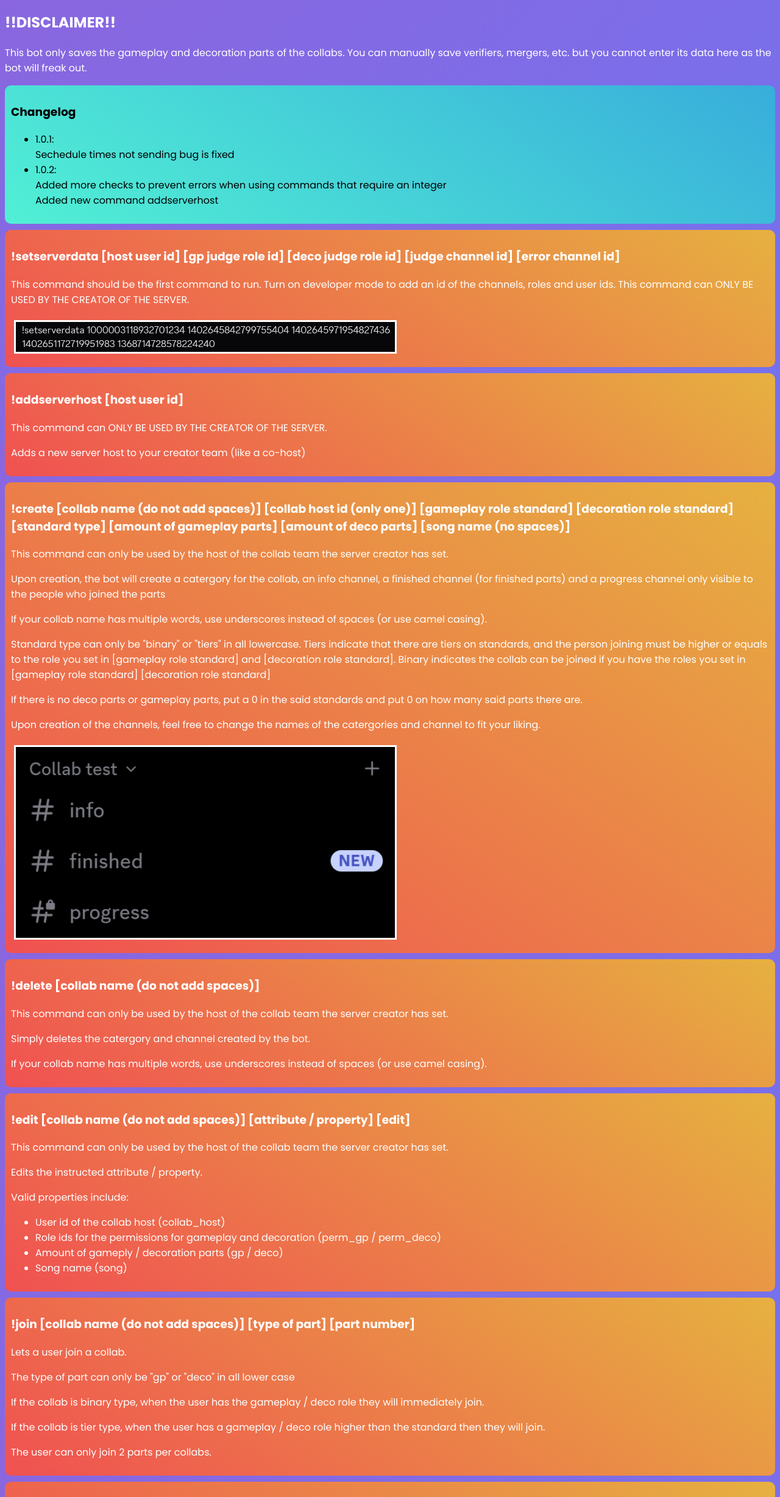
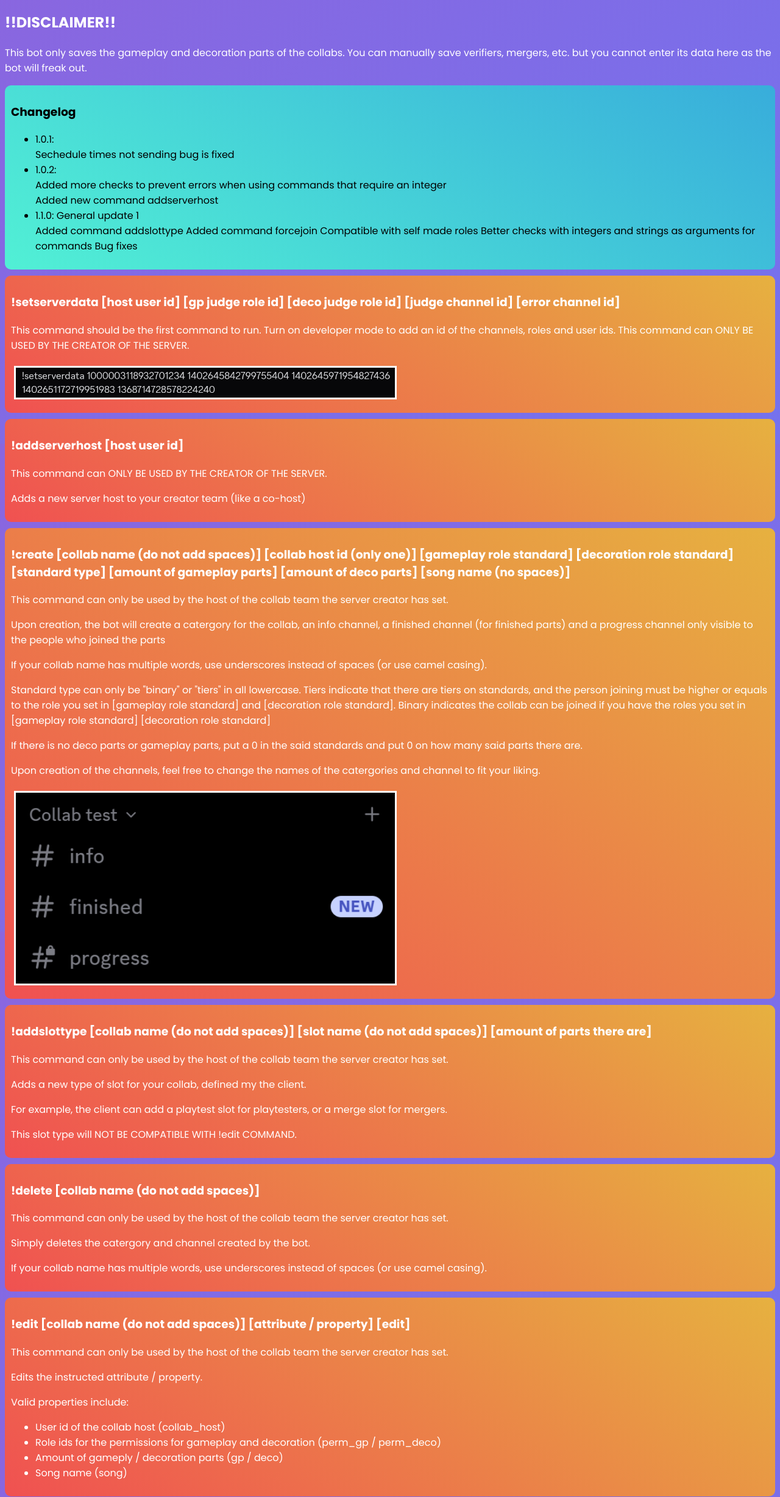
Before and after one commit to Alhello/CHMANUAL, a plain HTML site: page index.html in a window 1280 px wide. Shown: the part 72-2527 px from the top of the page at 61% size. Drawn offline with Linux system fonts and the light colour scheme.

Commit message:
Updated changelog to version 1.1.0
GENERAL UPDATE 1!! WOOOOOOO

```diff
--- a/index.html
+++ b/index.html
@@ -27,6 +27,14 @@
                     Added more checks to prevent errors when using commands that require an integer<br>
                     Added new command addserverhost
             </li>
+            <li>
+                1.1.0: General update 1<br>
+                    Added command addslottype
+                    Added command forcejoin
+                    Compatible with self made roles
+                    Better checks with integers and strings as arguments for commands
+                    Bug fixes
+            </li>
         </ul>
     </div>
     <div class="command">
@@ -50,6 +58,13 @@
         <img src="img00.png" width=50%>
     </div>
     <div class="command">
+        <h3>!addslottype [collab name (do not add spaces)] [slot name (do not add spaces)] [amount of parts there are]</h3>
+        <p>This command can only be used by the host of the collab team the server creator has set.</p>
+        <p>Adds a new type of slot for your collab, defined my the client.</p>
+        <p>For example, the client can add a playtest slot for playtesters, or a merge slot for mergers.</p>
+        <p>This slot type will NOT BE COMPATIBLE WITH !edit COMMAND.</p>
+    </div>
+    <div class="command">
         <h3>!delete [collab name (do not add spaces)]</h3>
         <p>This command can only be used by the host of the collab team the server creator has set.</p>
         <p>Simply deletes the catergory and channel created by the bot.</p>
@@ -70,15 +85,21 @@
     <div class="command">
         <h3>!join [collab name (do not add spaces)] [type of part] [part number]</h3>
         <p>Lets a user join a collab.</p>
-        <p>The type of part can only be "gp" or "deco" in all lower case</p>
+        <p>The type of part can only be whatever the host has made and defined.</p>
         <p>If the collab is binary type, when the user has the gameplay / deco role they will immediately join.</p>
-        <p>If the collab is tier type, when the user has a gameplay / deco role higher than the standard then they will join.</p>
+        <p>If the collab is tier type, when the user has a role higher than the standard then they will join.</p>
         <p>The user can only join 2 parts per collabs.</p>
+    </div>
+    <div class="command">
+        <h3>!forcejoin [collab name (do not add spaces)] [type of part] [part number]</h3>
+        <p>This command can only be used by the host of the collab team the server creator has set OR the collab host.</p>
+        <p>Forcefully lets a user join a collab, whether the user is under/without the role needed normally.</p>
+        <p>The amount of parts a user a join is not ignored.</p>
     </div>
     <div class="command">
         <h3>!quit [collab name (do not add spaces)] [type of part] [part number]</h3>
         <p>Lets a user quit a collab.</p>
-        <p>The type of part can only be "gp" or "deco" in all lower case</p>
+        <p>The type of part can only be whatever the host has made and defined.</p>
         <p>Upon quiting, they cannot join the collab again.</p>
     </div>
     <div class="command">
```
